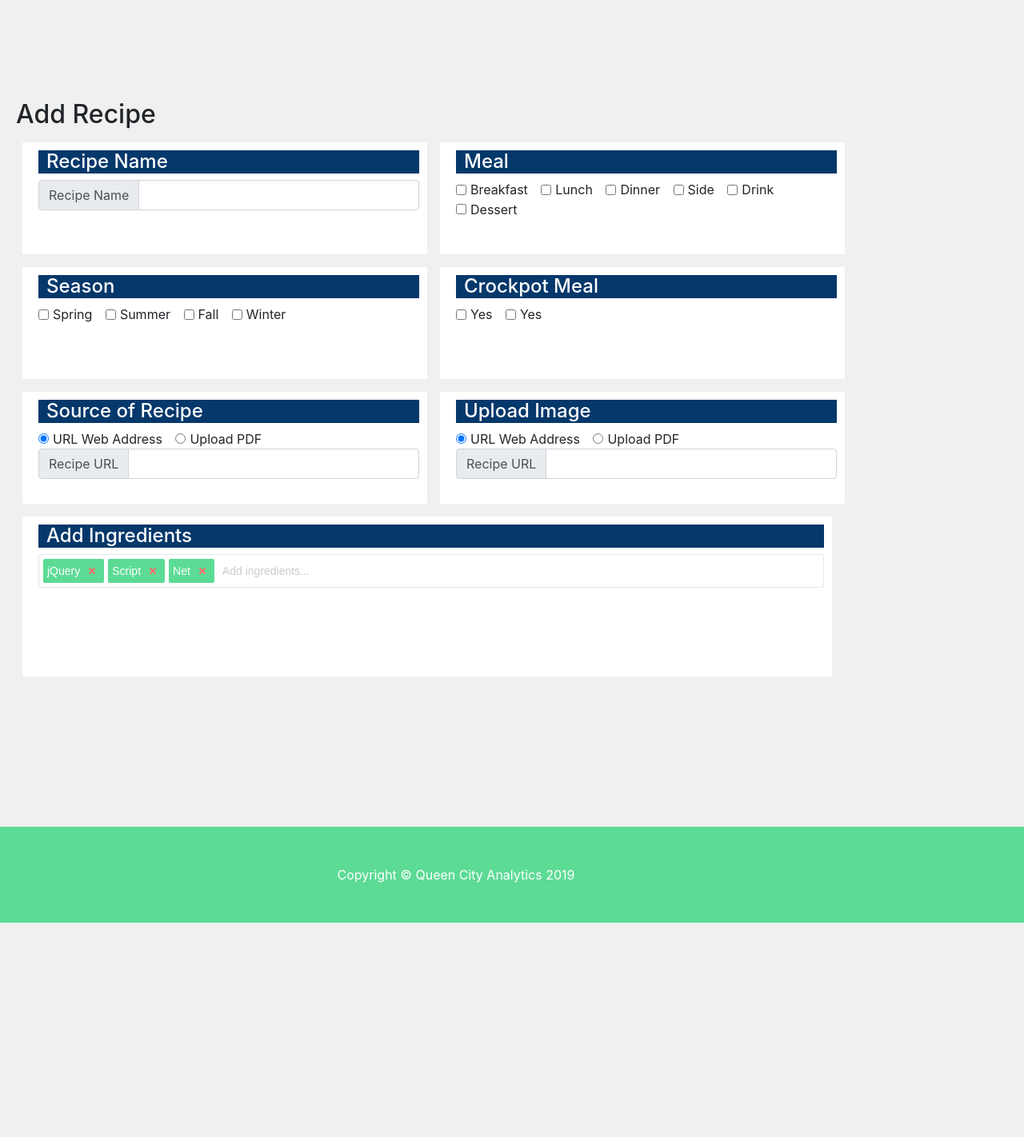
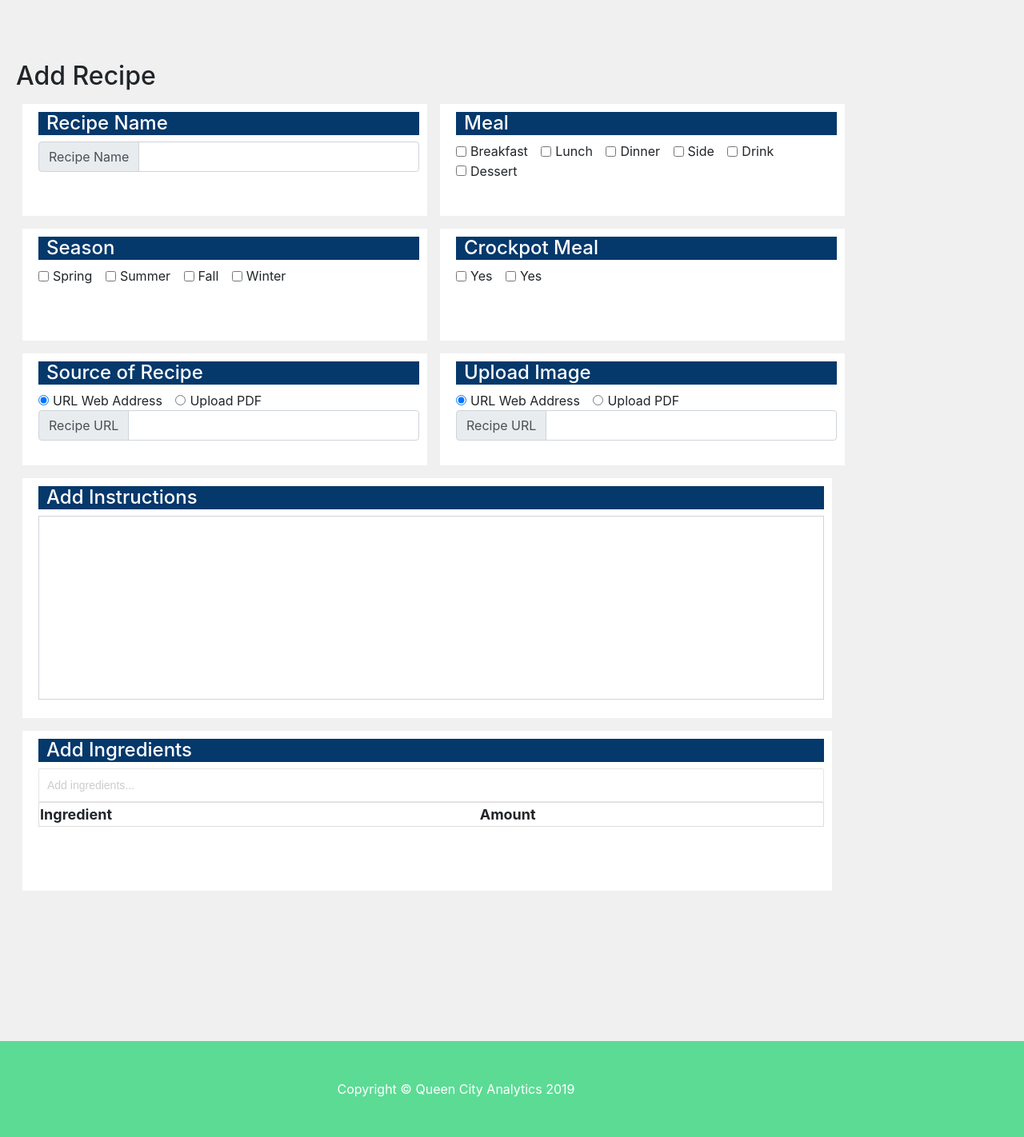
Before and after one commit to nedhulseman/hulseman-site, a Flask app: page /add-recipe in a window 1280 px wide. Shown: the part 136-1558 px from the top of the page at 80% size. Before the commit the page ends 1290 px from the top, so only its background shows below. Run offline with Flask 2, Linux system fonts and the light colour scheme; lists and menus that the app fills with data are empty; some libraries are stand-ins or nearby versions.

Commit message:
Added dynamic table from tags

```diff
--- /dev/null
+++ b/static/js/add_recipe.js
@@ -0,0 +1,89 @@
+
+  function getRecipeSRC() {
+    if (document.getElementById("url-src-recipe").checked == true) {
+      document.getElementById("url-recipe-input").style.display ='flex';
+      document.getElementById("upload-recipe-input").style.display ='none';
+    }
+    else {
+      document.getElementById("url-recipe-input").style.display ='none';
+      document.getElementById("upload-recipe-input").style.display ='flex';
+    }
+  }
+  getRecipeSRC();
+  function getImgSRC() {
+    if (document.getElementById("url-src-img").checked == true) {
+      document.getElementById("url-img-input").style.display ='flex';
+      document.getElementById("upload-img-input").style.display ='none';
+    }
+    else {
+      document.getElementById("url-img-input").style.display ='none';
+      document.getElementById("upload-img-input").style.display ='flex';
+    }
+  }
+  getImgSRC();
+
+
+  if (document.readyState == 'complete') {
+    console.log('complete?');
+    var element = document.getElementById('form-tags-1_tagsinput');
+    element.addEventListener('DOMSubtreeModified', addIngredientsTable);
+} else {
+    document.onreadystatechange = function () {
+        console.log('on ready state');
+        if (document.readyState === "complete") {
+          setTimeout(function() {
+            var element = document.getElementById('form-tags-1_tagsinput');
+            element.addEventListener('DOMSubtreeModified', addIngredientsTable);
+          }, 200);
+        }
+    }
+}
+
+
+
+
+  function addIngredientsTable() {
+    console.log('ran');
+    var ingredient_tags = document.getElementsByClassName('tag-text');
+
+    // get ingredients in tag table
+    ingredients_tagged = [];
+    for (var i=0; i<ingredient_tags.length; i++) {
+      ingredients_tagged.push(ingredient_tags[i].textContent);
+    }
+
+    // get ingredients currently in table
+    var ingredient_rows = document.getElementsByClassName('ingredient_tags');
+    ingredients_table = [];
+    for (var i=0; i<ingredient_rows.length; i++) {
+      ingredients_table.push(ingredient_rows[i].textContent);
+    }
+    new_items = [];
+
+    //in tags and not in table (added)
+    for (var i=0; i<ingredients_tagged.length; i++) {
+      if( ! ingredients_table.includes(ingredients_tagged[i])) {
+        new_items.push(ingredients_tagged[i]);
+      };
+    }
+    // in table and not in tags (removed)
+    rm_items = [];
+    for (var i=0; i<ingredients_table.length; i++) {
+      if( ! ingredients_tagged.includes(ingredients_table[i])) {
+        rm.push(ingredients_table[i]);
+      }
+    }
+
+    for (var i=0; i<new_items.length; i++){
+      row = "<tr id='"+new_items[i]+"' class='ingredient_tags' ><td>"+new_items[i]+"</td><td></td></tr>";
+      var table = document.getElementById("ingredients-table").getElementsByTagName('tbody')[0];
+      var row = table.insertRow(0);
+      row.setAttribute('id', new_items[i]);
+      row.setAttribute('class', 'ingredient_tags');
+      var ing = row.insertCell(0);
+      var drp = row.insertCell(1);
+      ing.innerHTML = new_items[i];
+      drp.innerHTML = "";
+    }
+
+  }
--- a/static/styles/add-recipe.css
+++ b/static/styles/add-recipe.css
@@ -55,8 +55,18 @@
   width:80%;
   height: 200px;
 }
+#instructions {
+  width:80%;
+  height: 300px;
+}
 #form-tags-1{
   height: 200px;
+}
+#ingredients-table {
+  width: 100%;
+  border: 1px solid #ddd;
+  font-size: 18px;
+  border-collapse: collapse;
 }
 
 .tagsinput,.tagsinput *{box-sizing:border-box}
--- a/templates/add-recipe.html
+++ b/templates/add-recipe.html
@@ -1,6 +1,6 @@
 {% extends "nav-template.html" %}
 {% block content %}
-<br><br><br><br><br><br>
+<br><br><br><br>
 <h2 style="padding-left: 20px;">Add Recipe</h2>
 
 <div class="form-row">
@@ -128,37 +128,33 @@
               </div>
             </div>
             <div class="form-row">
+              <div id="instructions"  class="form container">
+                <h4 class="form-header">Add Instructions</h3>
+                  <div class="form-group">
+                    <textarea class="form-control rounded-0" id="exampleFormControlTextarea1" rows="9" style="resize:none;"></textarea>
+                  </div>
+                </div>
+              </div>
+              <div class="form-row">
                 <div id="ingredient-tag"  class="form container">
                   <h4 class="form-header">Add Ingredients</h3>
-                <input id="form-tags-1" name="tags-1" type="text" value="jQuery,Script,Net">
+                    <input id="form-tags-1" name="tags-1" type="text" onChange="addIngredientsTable()" >
+                    <table id="ingredients-table">
+                      <thead>
+                        <tr>
+                          <th>Ingredient</th>
+                          <th>Amount</th>
+                        </tr>
+                      </thead>
+                      <tbody>
+
+                      </tbody>
+                    </table>
                   </div>
                 </div>
                 <br><br><br><br><br>
 
-            <script type="text/javascript">
-              function getRecipeSRC() {
-                if (document.getElementById("url-src-recipe").checked == true) {
-                  document.getElementById("url-recipe-input").style.display ='flex';
-                  document.getElementById("upload-recipe-input").style.display ='none';
-                }
-                else {
-                  document.getElementById("url-recipe-input").style.display ='none';
-                  document.getElementById("upload-recipe-input").style.display ='flex';
-                }
-              }
-              getRecipeSRC();
-              function getImgSRC() {
-                if (document.getElementById("url-src-img").checked == true) {
-                  document.getElementById("url-img-input").style.display ='flex';
-                  document.getElementById("upload-img-input").style.display ='none';
-                }
-                else {
-                  document.getElementById("url-img-input").style.display ='none';
-                  document.getElementById("upload-img-input").style.display ='flex';
-                }
-              }
-              getImgSRC();
-            </script>
+
                 <script>
                   $(".custom-file-input").on("change", function() {
                     var fileName = $(this).val().split("\\").pop();
@@ -167,4 +163,5 @@
                 </script>
 
 
+
                 {% endblock %}
--- a/templates/nav-template.html
+++ b/templates/nav-template.html
@@ -80,6 +80,8 @@
   <script src="https://ajax.googleapis.com/ajax/libs/jquery/3.5.1/jquery.min.js"></script>
   <script src="https://maxcdn.bootstrapcdn.com/bootstrap/3.4.1/js/bootstrap.min.js"></script>
   <script src="{{url_for('static', filename='js/bootstrap-tagsinput.js')}}"></script>
+  <script src="{{url_for('static', filename='js/add_recipe.js')}}"></script>
+
   <!-- Bootstrap core JavaScript
   <script src="{{url_for('static', filename='js/jquery.min.js')}}"></script>
   <script src="{{url_for('static', filename='js/bundle.min.js')}}"></script>
```
Lines whose indentation alone changed are shown as unchanged.
